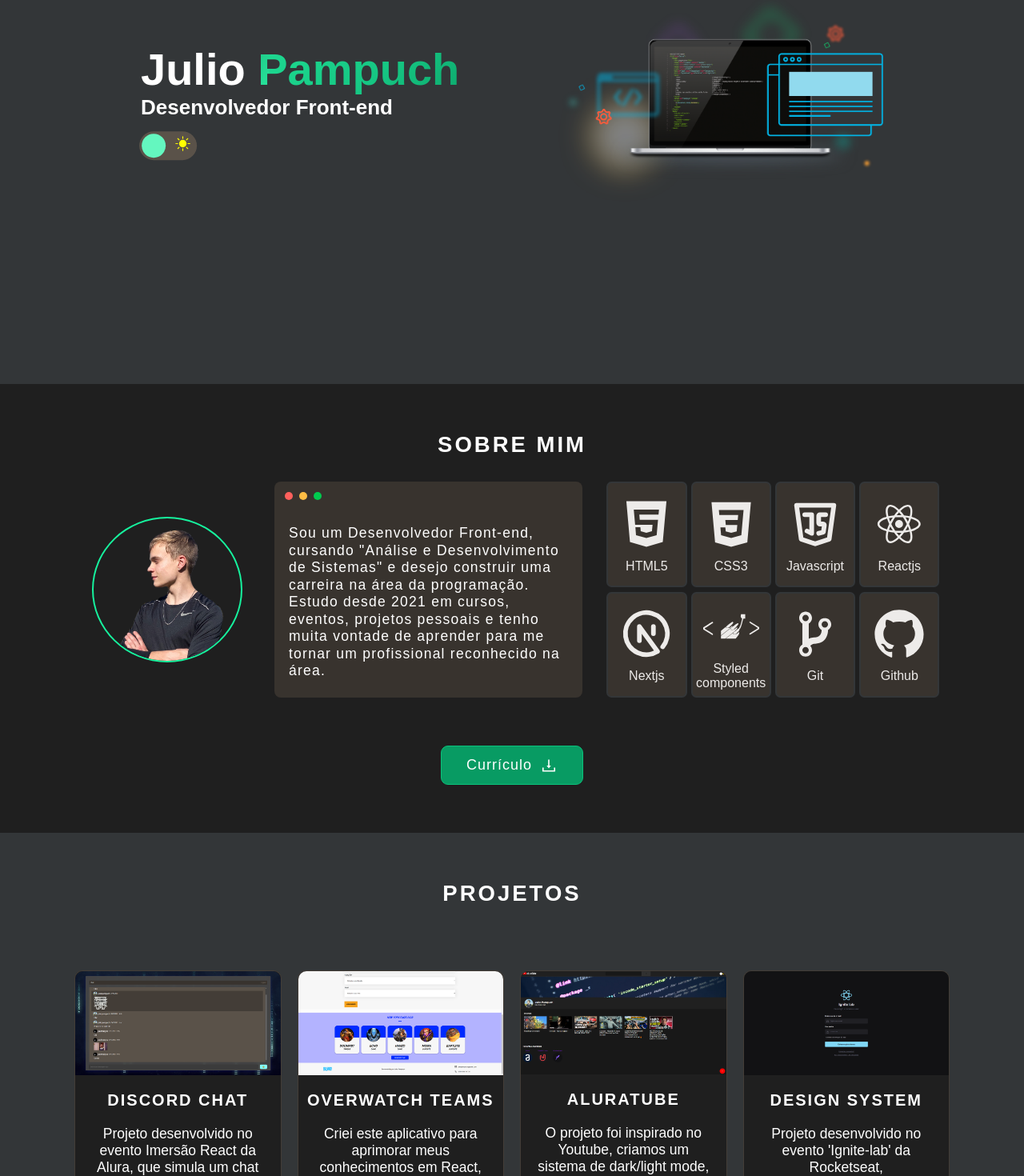
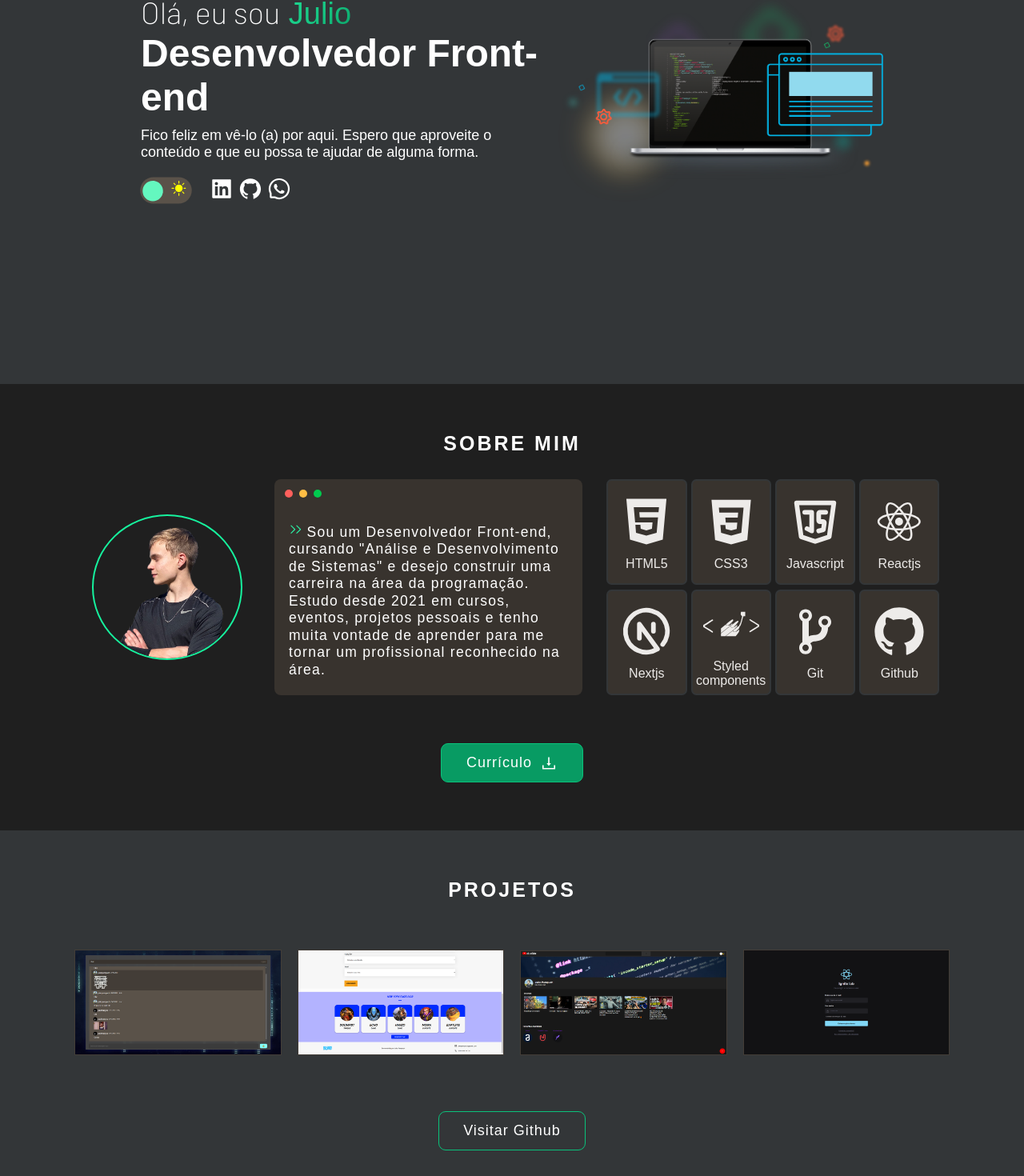
Before and after one commit to JulioPampuch/Portfolio-JulioPampuch, a Next.js app: page / in a window 1280 px wide. Shown: the part 320-1790 px from the top of the page at 80% size. Built offline with nearby package versions, Linux system fonts and the light colour scheme.

Commit message:
updated layouts

```diff
--- a/config.json
+++ b/config.json
@@ -18,25 +18,29 @@
       "name": "Discord Chat",
       "image": "/images/discord-chat.png",
       "description": "Projeto desenvolvido no evento Imersão React da Alura, que simula um chat inspirado no Discord usando React com Nextjs. O projeto consiste em um chat real, que armazena os dados das menssagens no back-end Supabase.",
-      "link": "https://discord-chat-ashen.vercel.app/"
+      "linkSite": "https://discord-chat-ashen.vercel.app/",
+      "linkGithub": "https://github.com/JulioPampuch/discord-chat"
     },
     {
       "name": "Overwatch Teams",
       "image": "/images/overwatch-teams.png",
       "description": "Criei este aplicativo para aprimorar meus conhecimentos em React, nele é possível criar times adicionando nome do herói, imagem, função e time. Ao clicar em 'Criar Herói', os dados são capturados e um card é criado com os dados enviados.",
-      "link": "https://overwatch-teams.vercel.app/"
+      "linkSite": "https://overwatch-teams.vercel.app/",
+      "linkGithub": "https://github.com/JulioPampuch/Overwatch-teams"
     },
     {
       "name": "Aluratube",
       "image": "/images/aluratube.png",
       "description": "O projeto foi inspirado no Youtube, criamos um sistema de dark/light mode, uma barra de pesquisa funcionando, botão para adicionar vídeos que aparece a thumbnail automaticamente e integração com o back-end Supabase.",
-      "link": "https://aluratube-zeta-pearl.vercel.app/"
+      "linkSite": "https://aluratube-zeta-pearl.vercel.app/",
+      "linkGithub": "https://github.com/JulioPampuch/aluratube"
     },
     {
       "name": "Design System",
       "image": "/images/design-system.png",
       "description": "Projeto desenvolvido no evento 'Ignite-lab' da Rocketseat, desenvolvemos um design-system completo, começamos no Figma e criamos todos os componentes usando React, Storybooks, Typescript e Tailwind CSS.",
-      "link": "https://design-system-orcin.vercel.app/"
+      "linkSite": "https://design-system-orcin.vercel.app/",
+      "linkGithub": "https://github.com/JulioPampuch/design-system"
     }
   ]
 }
--- a/pages/index.js
+++ b/pages/index.js
@@ -6,6 +6,7 @@ import styled from 'styled-components'
 import AboutMe from '../src/components/AboutMe'
 import Projects from '../src/components/Projects'
 import Footer from '../src/components/Footer'
+import Networking from '../src/components/Networking'
 
 const inter = Inter({ subsets: ['latin'] })
 
@@ -13,7 +14,7 @@ if (typeof window !== "undefined") {
 
   localStorage.setItem('theme', 'dark')
 
-  }
+}
 
 export async function getStaticProps(context) {
   return {
@@ -30,6 +31,10 @@ export default function Home(props) {
         <link rel="preconnect" href="https://fonts.googleapis.com" />
         <link rel="preconnect" href="https://fonts.gstatic.com" crossOrigin />
         <link href="https://fonts.googleapis.com/css2?family=Nunito+Sans:wght@200;400&family=Roboto:wght@500&display=swap" rel="stylesheet" />
+        <link rel="preconnect" href="https://fonts.googleapis.com" />
+        <link rel="preconnect" href="https://fonts.gstatic.com" crossorigin />
+        <link href="https://fonts.googleapis.com/css2?family=Barlow:wght@200;300;400&display=swap" rel="stylesheet" />
+
 
         <title>Julio Pampuch</title>
         <meta name="viewport" content="width=device-width, initial-scale=1" />
@@ -37,18 +42,18 @@ export default function Home(props) {
       </Head>
 
       <StyledMain id='home'>
-        <Header/>
+        <Header />
         <Main />
       </StyledMain>
       <AboutMe />
       <Projects />
+      <Networking />
       <Footer />
     </>
   )
 }
 
 const StyledMain = styled.div`
-
-    height: 100vh;
-    background-color: ${({ theme }) => theme.neutrals['nivel9']};
-  `
+        height: 100vh;
+        background-color: ${({ theme }) => theme.neutrals['nivel9']};
+        `
--- a/src/components/AboutMe/index.js
+++ b/src/components/AboutMe/index.js
@@ -6,6 +6,10 @@ import { DiReact, DiCss3, DiGitBranch } from 'react-icons/di'
 import { TbBrandJavascript, TbBrandNextjs } from 'react-icons/tb'
 import { SiStyledcomponents } from 'react-icons/si'
 import { AiFillHtml5, AiFillGithub } from 'react-icons/ai'
+import { RxDoubleArrowRight} from 'react-icons/rx'
+
+
+
 
 const skills = [
   {
@@ -64,7 +68,7 @@ const AboutMe = () => {
           </div>
         </div>
         <div className="card__content">
-          <p>Sou um Desenvolvedor Front-end, cursando "Análise e Desenvolvimento de Sistemas" e desejo construir uma carreira na área da programação. Estudo desde 2021 em cursos, eventos, projetos pessoais e tenho muita vontade de aprender para me tornar um profissional reconhecido na área.</p>
+        <p><span className="arrow"><RxDoubleArrowRight /></span>Sou um Desenvolvedor Front-end, cursando "Análise e Desenvolvimento de Sistemas" e desejo construir uma carreira na área da programação. Estudo desde 2021 em cursos, eventos, projetos pessoais e tenho muita vontade de aprender para me tornar um profissional reconhecido na área.</p>
         </div>
       </div>
       <div className="skills">
@@ -93,7 +97,7 @@ const StyledAbout = styled.section`
   padding: 60px 90px;
 
   h2 {
-    font-size: 27.5px;
+    font-size: 25px;
     width: 100%;
     letter-spacing: 3px;
     text-transform: uppercase;
@@ -150,6 +154,11 @@ const StyledAbout = styled.section`
     font-size: 17.5px;
     letter-spacing: 1.25px;
     line-height: 21.5px;
+  }
+
+  .arrow {
+    color: ${appConfig.colors.primary['200']};
+    margin-right: 5px;
   }
 
   .red {
--- a/src/components/Main/index.js
+++ b/src/components/Main/index.js
@@ -1,16 +1,30 @@
 import styled from "styled-components"
 import appConfig from '../../../config.json'
 import ColorModeButton from "../darkMode"
+import { AiFillLinkedin, AiFillGithub, AiOutlineWhatsApp } from 'react-icons/ai';
+
 
 const Main = () => {
   return (
     <StyledMain>
       <div className="titleDiv">
-        <h1>Julio<span className="animate-charcter"> Pampuch</span></h1>
-        <h3>Desenvolvedor Front-end</h3>
+        <p className="myName">Olá, eu sou<span className="animate-charcter"> Julio</span></p>
+        <h1>Desenvolvedor Front-end</h1>
+        <p className="description">Fico feliz em vê-lo (a) por aqui. Espero que aproveite o conteúdo e que eu possa te ajudar de alguma forma.</p>
+        <div className="socialmedia">
           <div className="modeSwitcher">
             <ColorModeButton />
           </div>
+          <a href="https://www.linkedin.com/in/julio-pampuch/" target="_blank">
+            <AiFillLinkedin size={30} />
+          </a>
+          <a href="https://github.com/JulioPampuch" target="_blank">
+            <AiFillGithub size={30} />
+          </a>
+          <a href="https://api.whatsapp.com/send/?phone=41991478134&text&type=phone_number&app_absent=0" target="_blank">
+            <AiOutlineWhatsApp size={30} />
+          </a>
+        </div>
       </div>
       <img src="/images/home-img.png" alt="home image" />
     </StyledMain>
@@ -18,7 +32,7 @@ const Main = () => {
 }
 
 const StyledMain = styled.section`
-background-color: ${({ theme }) => theme.neutrals['nivel9']};
+  background-color: ${({ theme }) => theme.neutrals['nivel9']};
   width: 100vw;
   height: calc(100vh - 87px);
   color: ${({ theme }) => theme.neutrals['text']};
@@ -35,12 +49,39 @@ background-color: ${({ theme }) => theme.neutrals['nivel9']};
     flex-direction: column;
   }
 
+  .myName {
+    font-size: 38px;
+    font-weight: 200;
+    font-family: 'Barlow', sans-serif;
+  }
+
+  .description {
+    width: 85%;
+    font-size: 18px;
+    margin: 10px 0;
+  }
+
+
   .modeSwitcher {
     display: flex;
     align-items: center;
     text-align: center;
-    padding-top: 20px;
+    padding-top: 10px;
     margin-left: 10px;
+    margin-right: 30px;
+  }
+
+  .socialmedia {
+    display: flex;
+    align-items: center;
+  }
+
+  a {
+    margin: 10px 3px 0 3px;
+  }
+
+  a:hover {
+    color: ${appConfig.colors.primary['200']};
   }
 
   .animate-charcter
@@ -69,7 +110,7 @@ background-color: ${({ theme }) => theme.neutrals['nivel9']};
 }
 
   h1 {
-    font-size: 56px;
+    font-size: 48px;
   }
 
   h1 span {
--- /dev/null
+++ b/src/components/Networking/index.js
@@ -0,0 +1,8 @@
+const Networking = () => {
+  return (
+    <>
+    </>
+  )
+}
+
+export default Networking
--- a/src/components/Projects/index.js
+++ b/src/components/Projects/index.js
@@ -7,13 +7,15 @@ const Projects = () => {
       <h2>Projetos</h2>
       {appConfig.projects.map((project) => {
         return (
-          <a className='card' href={project.link} target="_blank" key={project.name}>
+          <div className='card' href={project.link} target="_blank" key={project.name}>
             <img src={project.image} alt="project picture" />
-            <h5>{project.name}</h5>
-            <p>{project.description}</p>
-          </a>
+            <p className='projectName'>{project.name}</p>
+            <a target="_blank" href={project.linkGithub} className='visitButton github'>Github</a>
+            <a target="_blank" href={project.linkSite} className='visitButton site'>Site</a>
+          </div>
         )
       })}
+      <a target="_blank" href="https://github.com/JulioPampuch" className="goToGithub">Visitar Github</a>
     </StyledProjects>
   )
 }
@@ -34,32 +36,77 @@ const StyledProjects = styled.section`
 
   h2 {
     width: 90%;
-    font-size: 27.5px;
+    font-size: 25px;
     letter-spacing: 3px;
     text-transform: uppercase;
     text-align: center;
   }
 
   .card {
+    position: relative;
     background-color: ${({ theme }) => theme.neutrals['nivel10']};
     width: 23.5%;
-    height: 450px;
 
     display: flex;
     flex-direction: column;
     align-items: center;
     gap: 20px;
 
-    margin: 60px 0;
+    margin: 40px 0;
 
-    border-radius: 10px;
     border: 1px solid ${({ theme }) => theme.neutrals['nivel6']};
 
+  }
+
+  .card:hover {
+    border: 1px solid ${({ theme }) => theme.neutrals['nivel6']};
+
+
+    img {
+      opacity: 30%;
+    }
+
+    .visitButton {
+      position: absolute;
+      opacity: 100%;
+    }
+
+    .projectName {
+      opacity: 100%;
+    }
+  }
+
+  .projectName {
+    position: absolute;
+    opacity: 0;
+    top: 30%;
     transition: 0.5s;
   }
 
-  .card:hover {
-    scale: 1.03;
+  .visitButton {
+    position: absolute;
+    width: 80px;
+    top: 50%;
+    color: #000000;
+
+    opacity: 0;
+    text-align: center;
+    font-size: 12px;
+    padding: 7.5px 0;
+    border-radius: 5px;
+
+    cursor: pointer;
+    transition: 0.5s;
+  }
+
+  .github {
+    left: 80px;
+    background-color: #8d0794;
+  }
+
+  .site {
+    right: 80px;
+    background-color: ${appConfig.colors.primary['400']};
   }
 
   h5 {
@@ -70,8 +117,6 @@ const StyledProjects = styled.section`
 
   img {
     width: 100%;
-    border-top-right-radius: 10px;
-    border-top-left-radius: 10px;
   }
 
   p {
@@ -85,6 +130,28 @@ const StyledProjects = styled.section`
 
   a:hover {
     border-color: ${appConfig.colors.primary['100']};
+  }
+
+  .goToGithub {
+    display: flex;
+    justify-content: center;
+    align-items: center;
+    gap: 10px;
+    margin-top: 10px;
+
+    letter-spacing: 1px;
+    z-index: 0;
+    color: #ffffff;
+    padding: 0.7em 1.7em;
+    font-size: 18px;
+    border-radius: 0.5em;
+    border: 1px solid ${appConfig.colors.primary['500']};
+    cursor: pointer;
+    transition: 0.5s;
+  }
+
+  .goToGithub:hover {
+    background: ${appConfig.colors.primary['600']};
   }
 
 
--- a/src/components/darkMode/index.js
+++ b/src/components/darkMode/index.js
@@ -47,8 +47,8 @@ const StyledBtn = styled.div`
 }
 
 .label {
-  width: 47.5px;
-  height: 23.5px;
+  width: 43px;
+  height: 22px;
   background-color: ${({ theme }) => theme.neutrals['nivel5']};
   display: flex;
   border-radius:50px;
@@ -60,8 +60,8 @@ const StyledBtn = styled.div`
 }
 
 .ball {
-  width: 20px;
-  height: 20px;
+  width: 17px;
+  height: 17px;
   background-color:  ${appConfig.colors.primary['100']};
   position: absolute;
   /* top: 2px; */
@@ -71,7 +71,7 @@ const StyledBtn = styled.div`
 }
 
 .checkbox:checked + .label .ball{
-  transform: translateX(24px);
+  transform: translateX(22px);
 }
 
 .fa-moon {
```
